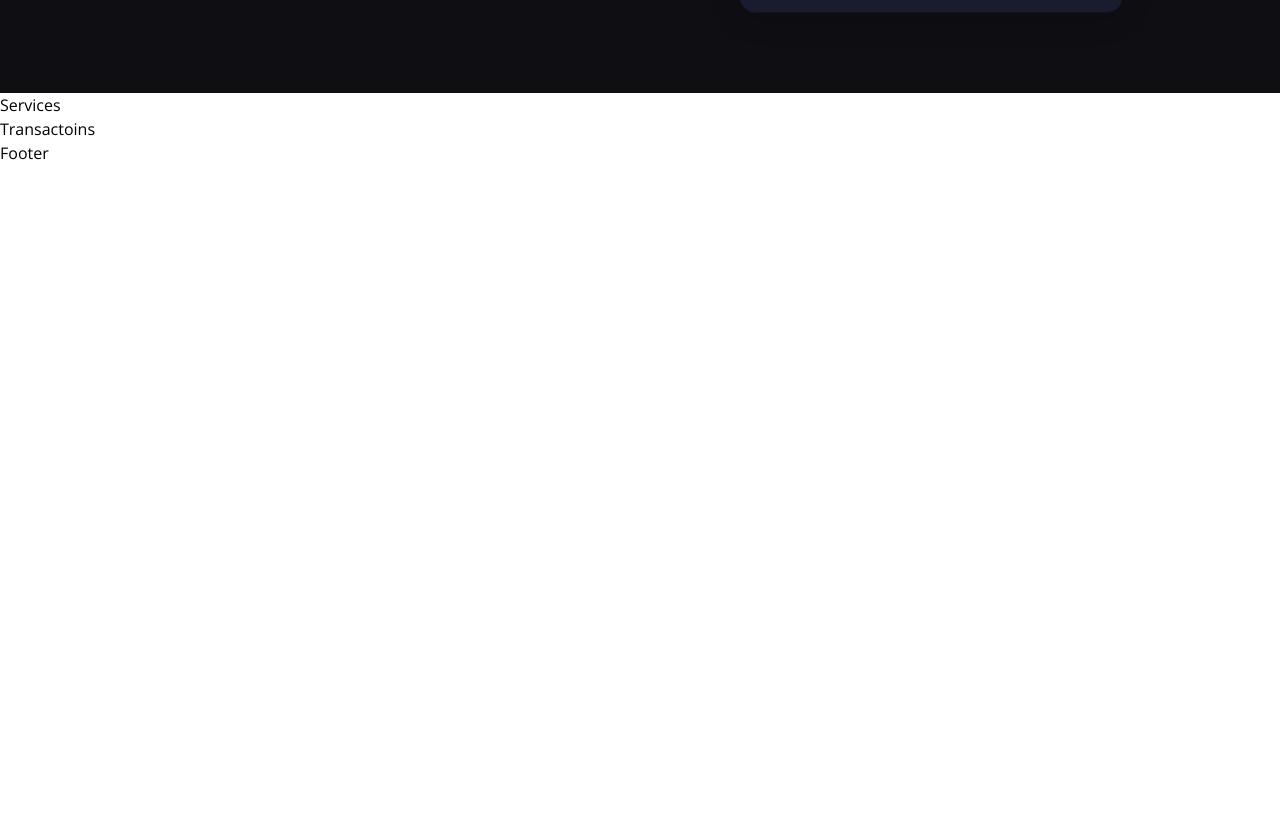
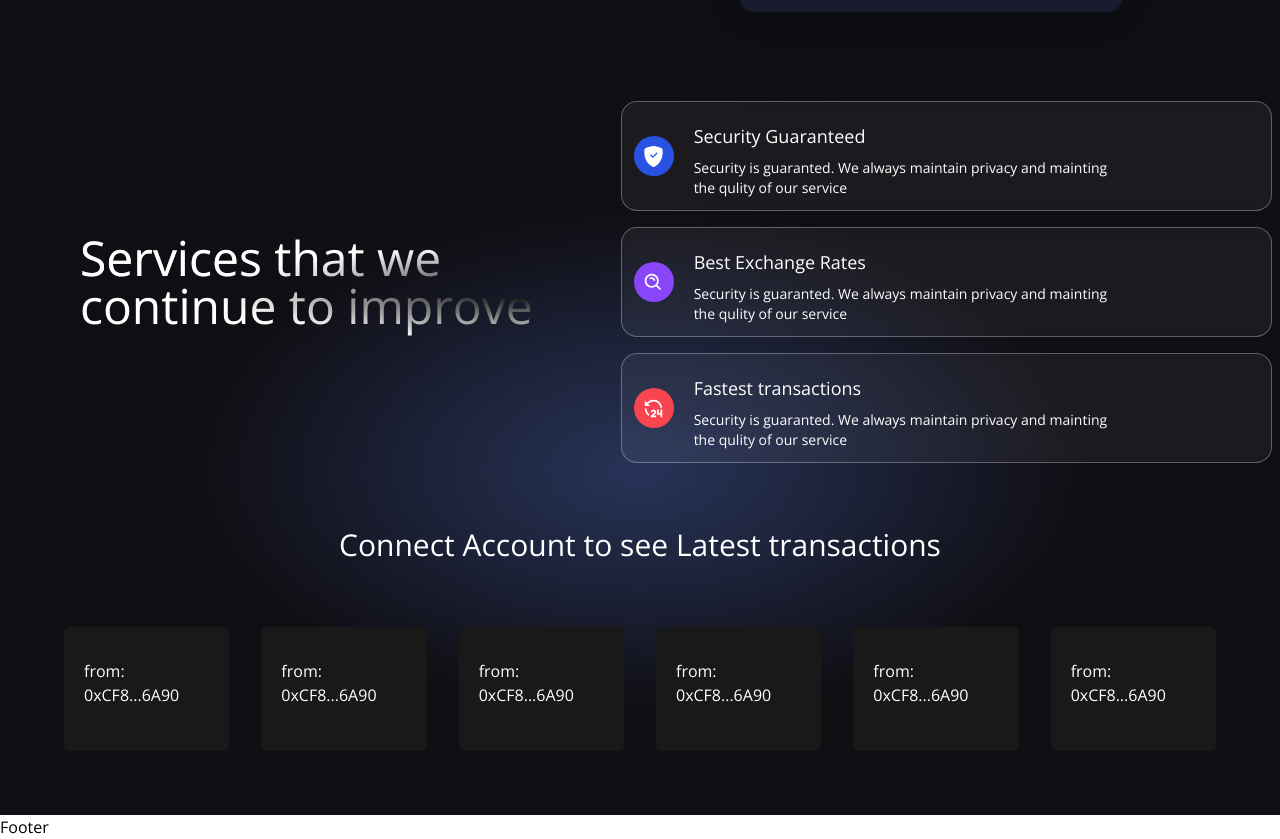
Before and after one commit to KashifAli5/web3_Basic_Transactions, a React (Vite) app in the folder client/: page / in a window 1280 px wide. Shown: the part 680-1519 px from the top of the page. Before the commit the page ends 845 px from the top, so only its background shows below. Built offline with nearby package versions, Linux system fonts and the light colour scheme.

Commit message:
stable progressive with dummy data

```diff
--- a/client/src/components/Services.jsx
+++ b/client/src/components/Services.jsx
@@ -1,6 +1,56 @@
+import { BsShieldFillCheck } from 'react-icons/bs';
+import { BiSearchAlt } from 'react-icons/bi';
+import { Ri24HoursFill, RiHeart2Fill } from 'react-icons/ri';
+
+const ServiceCard = ({color, title, icon, subtitle}) => {
+    return(
+        <div className='flex flex-row justify-start items-center white-glassmorphism p-3 m-2 cursor-pointer hover:shadow-xl'>
+            <div className={`w-10 h-10 rounded-full pt-2.5 flex justify-center ${color}`}>
+                {icon}
+            </div>
+            <div className='ml-5 flex flex-col flex-1'>
+                <h3 className='mt-2 text-white text-lg'>{title}</h3>
+                <p className='mt-2 text-white text-sm md:w-9/12'>{subtitle}</p>
+            </div>
+        </div>
+    );
+
+}
+
 const Services = () => {
     return(
-        <h1>Services</h1>
+        <div className='flex flex-col md:flex-row w-full justify-center items-center gradient-bg-services'>
+            <div className='flex mf:flex-row flex-col items-center justify-between md:p-20 py-12 px-4'>
+                <div className='flex-1 flex flex-col justify-start item-start'>
+                    <h1 className='text-whtie text-3xl sm:text-5xl py-2 text-gradient'>Services that we <br />continue to improve</h1>
+                </div>
+            </div>
+            <div className='flex-1 flex flex-col item-center justify-start'>
+                <ServiceCard
+                    color="bg-[#2952e3]"
+                    title="Security Guaranteed"
+                    icon={<BsShieldFillCheck fontSize={21} className="text-white" />}
+                    subtitle="Security is guaranted. We always maintain privacy and mainting the qulity of our service"
+                />
+
+                <ServiceCard
+                    color="bg-[#8945f8]"
+                    title="Best Exchange Rates"
+                    icon={<BiSearchAlt fontSize={21} className="text-white" />}
+                    subtitle="Security is guaranted. We always maintain privacy and mainting the qulity of our service"
+                />
+
+                <ServiceCard
+                    color="bg-[#f84550]"
+                    title="Fastest transactions"
+                    icon={<Ri24HoursFill fontSize={21} className="text-white" />}
+                    subtitle="Security is guaranted. We always maintain privacy and mainting the qulity of our service"
+                />
+
+            </div>
+
+
+        </div>
     )
 }
 
--- a/client/src/components/Transactions.jsx
+++ b/client/src/components/Transactions.jsx
@@ -1,7 +1,55 @@
-const Transactoins = () => {
-    return(
-        <h1>Transactoins</h1>
+import React, { useContext } from 'react';
+import { TransactionContext } from '../context/TansactionContext';
+import dummyData from '../utils/dummyData';
+
+// simple custom func to short wallet address
+import { shortenAddress } from '../utils/shortenAddress';
+
+const TransactionCard = ({  addressTo, addressFrom, timepstamp, message, keyword, amount, url }) => {
+    return (
+        <div className='bg-[#181918] m-4 flex flex-1
+            2xl:min-with-[450px]
+            2xl:max-with-[500px]
+            sm:min-with-[270px]
+            sm:max-with-[300px]
+            flex-col p-3 rounded-md hover:shadow-2xl
+        '>
+            <div className='flex flex-col item-center w-full mt-3'>
+                <div className='flex justify-start w-full mb-6 p-2'>
+                    <a href={`https://ropsten-etherscan.io/address/${addressFrom}`} target="_blank" rel="noopener noreferre">
+                        <p className='text-white text-base '>from: {shortenAddress(addressFrom)}</p>
+                    </a>
+                </div>
+            </div>
+        </div>
     )
 }
 
+const Transactoins = () => {
+
+    const { currentAccount } = useContext(TransactionContext);
+
+    return(
+        <div className='flex w-full justify-center item-center 2xl:px-20 gradient-bg-transactions'>
+            <div className='flex flex-col md:p-12 py-12 px-4'>
+                {currentAccount ? (
+                    <h3 className='text-white text-3xl text-center my-2'>Latest Transactions</h3>
+                ) : (
+                    <h3 className='text-white text-3xl text-center my-2'>Connect Account to see Latest transactions</h3>
+                )}
+                {/* Latest Transactions */}
+
+                <div className='flex flex-wrap justify-center item-center mt-10'>
+                    {dummyData.reverse().map((transaction, i) => (
+                        <TransactionCard key={i} {...transaction} />
+                    ))}
+                </div>
+
+
+
+            </div>
+        </div>
+    );
+}
+
 export default Transactoins;
--- a/client/src/components/Welcome.jsx
+++ b/client/src/components/Welcome.jsx
@@ -3,6 +3,8 @@
 import { SiEthereum } from 'react-icons/si';
 import { BsInfoCircle } from 'react-icons/bs';
 import { Loader } from './';
+// simple custom func to short wallet address
+import { shortenAddress } from '../utils/shortenAddress';
 
 import { TransactionContext } from '../context/TansactionContext';
 
@@ -89,7 +91,7 @@
                                     </div>
                                     <div className="">
                                         <p className="text-white font-light text-sm">
-                                            Address
+                                            {shortenAddress(currentAccount)}
                                         </p>
                                         <p className="text-white font-semibold text-lg mt-1">
                                             Ethereum
@@ -99,7 +101,7 @@
                     </div>
 
                         <div className="p-5 sm:w-96 w-full flex flex-col justify-start items-center blue-glassmorphism ">
-                            <Input placeholder="Address To" name="addresssTo" type="text" handleChange={handleChange} />
+                            <Input placeholder="Address To" name="addressTo" type="text" handleChange={handleChange} />
                             <Input placeholder="Amount (ETH)" name="amount" type="number" handleChange={handleChange} />
                             <Input placeholder="Keyword (Gif  )" name="keyword" type="text" handleChange={handleChange} />
                             <Input placeholder="Enter Message" name="message" type="text" handleChange={handleChange} />
--- /dev/null
+++ b/client/src/utils/dummyData.js
@@ -0,0 +1,57 @@
+
+export default [
+    {
+      id: 1,
+      url: "https://metro.co.uk/wp-content/uploads/2015/05/pokemon_crying.gif?quality=90&strip=all&zoom=1&resize=500%2C284",
+      message: "",
+      timestamp: "12/21/2021, 4:33:21 PM",
+      addressFrom: "0xCF8e569A97C423952DdFf902375C7C76549A6A90",
+      amount: "0.01",
+      addressTo: "0x8aa395Ab97837576aF9cd6946C79024ef1acfdbE",
+    },
+    {
+      id: 2,
+      url: "https://media4.popsugar-assets.com/files/2013/11/07/832/n/1922398/eb7a69a76543358d_28.gif",
+      message: "",
+      timestamp: "12/21/2021, 4:33:21 PM",
+      addressFrom: "0xCF8e569A97C423952DdFf902375C7C76549A6A90",
+      amount: "0.01",
+      addressTo: "0x8aa395Ab97837576aF9cd6946C79024ef1acfdbE",
+    },
+    {
+      id: 3,
+      url: "https://acegif.com/wp-content/uploads/gif-shaking-head-38.gif",
+      message: "",
+      timestamp: "12/21/2021, 4:33:21 PM",
+      addressFrom: "0xCF8e569A97C423952DdFf902375C7C76549A6A90",
+      amount: "0.01",
+      addressTo: "0x8aa395Ab97837576aF9cd6946C79024ef1acfdbE",
+    },
+    {
+      id: 4,
+      url: "https://i.pinimg.com/originals/68/a0/9e/68a09e774e98242871c2db0f99307420.gif",
+      message: "",
+      timestamp: "12/21/2021, 4:33:21 PM",
+      addressFrom: "0xCF8e569A97C423952DdFf902375C7C76549A6A90",
+      amount: "0.01",
+      addressTo: "0x8aa395Ab97837576aF9cd6946C79024ef1acfdbE",
+    },
+    {
+      id: 5,
+      url: "https://i.pinimg.com/originals/73/d3/a1/73d3a14d212314ab1f7268b71d639c15.gif",
+      message: "",
+      timestamp: "12/21/2021, 4:33:21 PM",
+      addressFrom: "0xCF8e569A97C423952DdFf902375C7C76549A6A90",
+      amount: "0.01",
+      addressTo: "0x8aa395Ab97837576aF9cd6946C79024ef1acfdbE",
+    },
+    {
+      id: 6,
+      url: "https://www.omnisend.com/blog/wp-content/uploads/2016/09/funny-gifs-9.gif",
+      message: "",
+      timestamp: "12/21/2021, 4:33:21 PM",
+      addressFrom: "0xCF8e569A97C423952DdFf902375C7C76549A6A90",
+      amount: "0.01",
+      addressTo: "0x8aa395Ab97837576aF9cd6946C79024ef1acfdbE",
+    },
+  ];
--- /dev/null
+++ b/client/src/utils/shortenAddress.js
@@ -0,0 +1 @@
+export const shortenAddress = (address) => `${address.slice(0,5)}...${address.slice(address.length - 4)}`;
```
Also changed, not shown: client/src/context/TansactionContext.jsx (+35 -7 lines).
